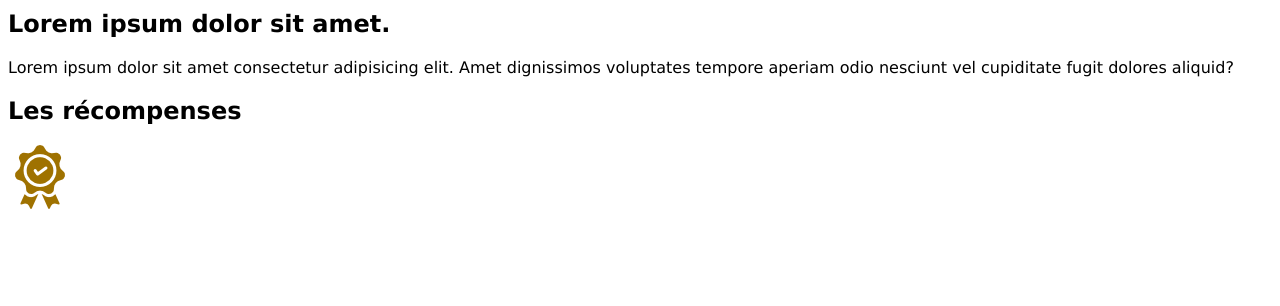
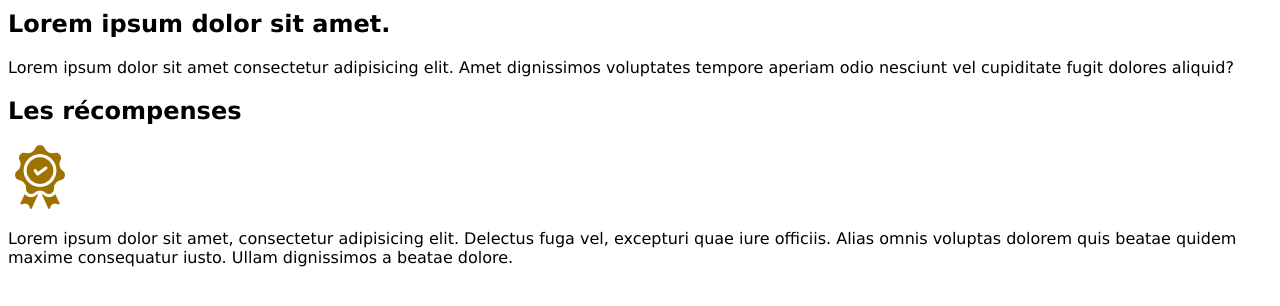
Before and after one commit to ChristopherLegrand/clone_mon_site_web, a plain HTML site: page index.html in a window 1280 px wide. Shown: the part 110-416 px from the top of the page. Drawn offline with Linux system fonts and the light colour scheme.

Commit message:
Ajout d'un paragraph

```diff
--- a/index.html
+++ b/index.html
@@ -21,5 +21,7 @@
     <h2>Les récompenses</h2>
     <img src="images/medal_bronze.png" alt="Médaille de bronze">
 
+    <p>Lorem ipsum dolor sit amet, consectetur adipisicing elit. Delectus fuga vel, excepturi quae iure officiis. Alias omnis voluptas dolorem quis beatae quidem maxime consequatur iusto. Ullam dignissimos a beatae dolore.</p>
+
 </body>
 </html>
```
